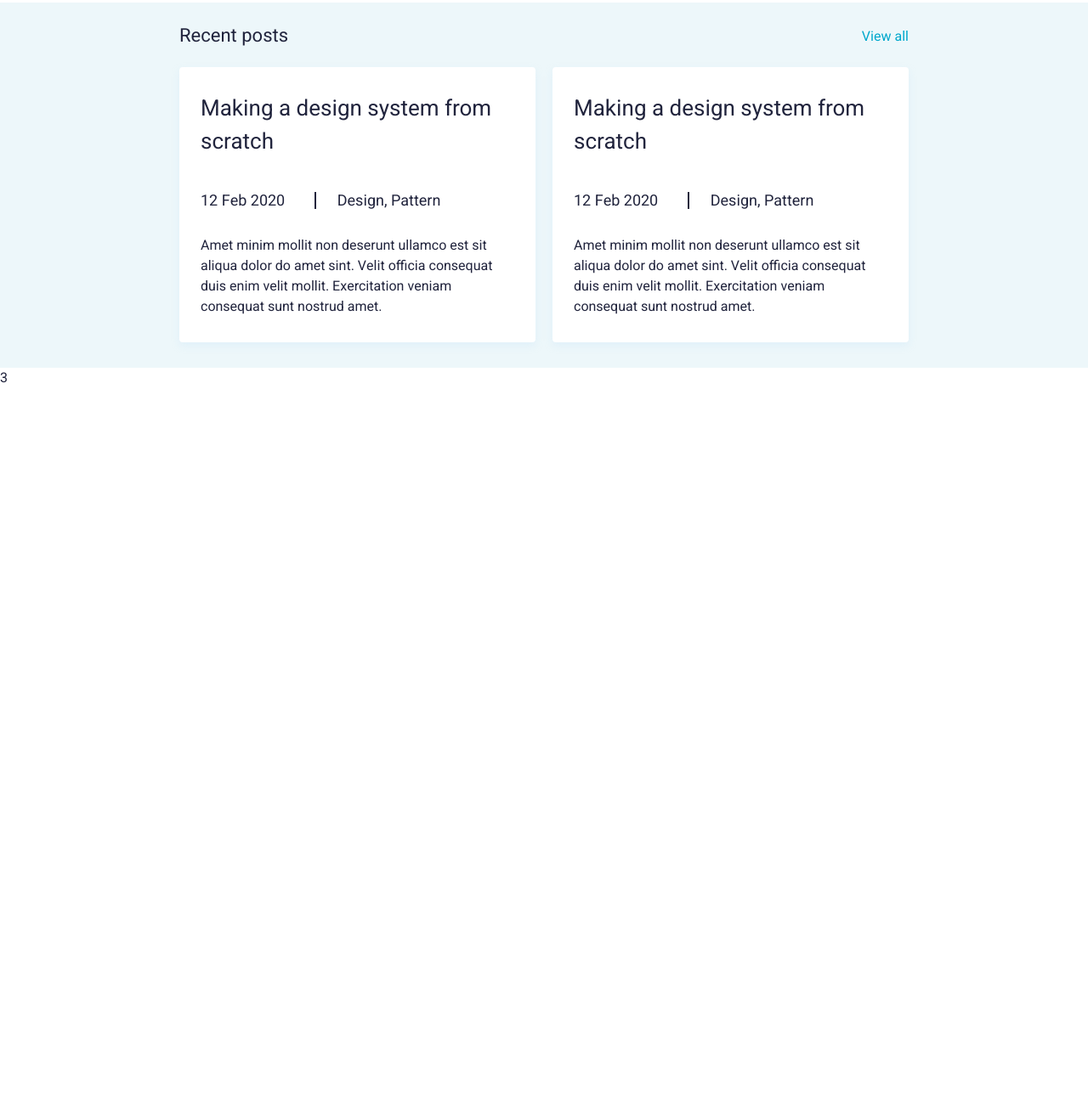
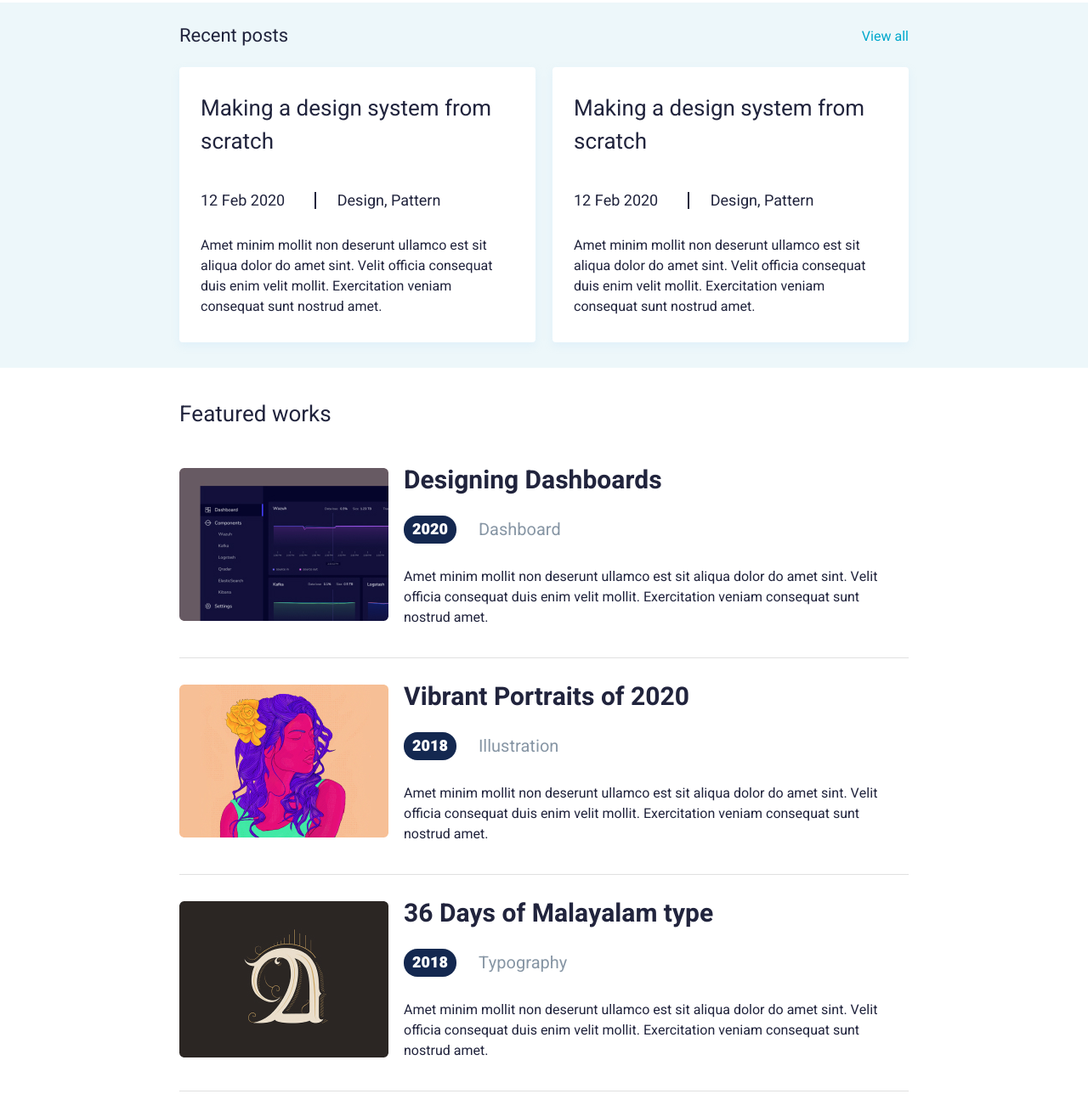
Before and after one commit to SlavaGvsh/john, a plain HTML site: page index.html in a window 1280 px wide. Shown: the part 614-1902 px from the top of the page at 85% size. Before the commit the page ends 1071 px from the top, so only its background shows below. Drawn offline with Linux system fonts and the light colour scheme.

Commit message:
section featured-works

```diff
--- a/css/style.scss
+++ b/css/style.scss
@@ -162,7 +162,7 @@
     }
   }
 }
-
+ //-------------------------------section post
 
 .post{
   background: var(--bg-color-section);
@@ -228,7 +228,58 @@
       }
     }
   }
+}
+ //-------------------------------section featured-works
+.featured-works{
+  padding: 36px 0 83px;
+  &__title{
+    display: inline-block;
+    font-size: 26px;
+    line-height: 1.5;
+    margin-bottom: 43px;
+  }
+
+}
+.works-item{
+  display: flex;
+  padding-bottom: 15px;
+  border-bottom: 1px solid #E0E0E0;
+  margin-bottom: 31px;
+  &__img{
+    flex: 0 0 246px;
+    margin-right: 18px;
+    border-radius: 6px;
+  }
+  &__body{
+    flex: 1 1 auto;
 
 
+  }
+  &__title{
+    font-weight: 700;
+    font-size: 30px;
+    line-height: 1;
+    margin-bottom: 26px;
+  }
+  &__info{
+    display: flex;
+    align-items: center;
+    margin-bottom: 27px;
+    .year{
+      font-weight: 900;
+      font-size: 18px;
+      line-height: 1.5;
+      color: #FFFFFF;
+      background-color: #142850;
+      padding: 3px 10px;
+      border-radius: 16px;
+      margin-right: 26px;
+    }
+    .categories{
+      font-size: 20px;
+      line-height: 1.5;
+      color: #8695A4;
+    }
 
+  }
 }
--- a/index.html
+++ b/index.html
@@ -53,7 +53,7 @@
                <div class="post__body">
                   <div class="post__header">
                      <div class="post__header-title">Recent posts</div>
-                     <a href="" class="post__header-link">View all</a>
+                     <a href="#" class="post__header-link">View all</a>
                   </div>
                   <div class="post__items">
                      <div class="post__item">
@@ -77,6 +77,57 @@
                </div>
             </div>
          </section>
+         <section class="featured-works">
+            <div class="featured-works__container">
+               <div class="featured-works__title">Featured works</div>
+               <div class="featured-works__items">
+                  <div class="works">
+                     <article class="works-item">
+                        <a href="#" class="works-item__img">
+                           <img src="/img/section featured-works/img-works1.jpg" alt="Works№1">
+                        </a>
+                        <div class="works-item__body">
+                           <h2 class="works-item__title">Designing Dashboards</h2>
+                           <ul class="works-item__info">
+                              <li class="year">2020</li>
+                              <li class="categories">Dashboard</li>
+                           </ul>
+                           <p>Amet minim mollit non deserunt ullamco est sit aliqua dolor do amet sint. Velit officia consequat duis enim velit mollit. Exercitation veniam consequat sunt nostrud amet.</p>
+                        </div>
+                     </article>
+                     <article class="works-item">
+                        <a href="#" class="works-item__img">
+                           <img src="/img/section featured-works/img-works2.jpg" alt="Works№1">
+                        </a>
+                        <div class="works-item__body">
+                           <h2 class="works-item__title">Vibrant Portraits of 2020</h2>
+                           <ul class="works-item__info">
+                              <li class="year">2018</li>
+                              <li class="categories">Illustration</li>
+                           </ul>
+                           <p>Amet minim mollit non deserunt ullamco est sit aliqua dolor do amet sint. Velit officia consequat duis enim velit mollit. Exercitation veniam consequat sunt nostrud amet.</p>
+                        </div>
+                     </article>
+                     <article class="works-item">
+                        <a href="#" class="works-item__img">
+                           <img src="/img/section featured-works/img-works3.jpg" alt="Works№1">
+                        </a>
+                        <div class="works-item__body">
+                           <h2 class="works-item__title">36 Days of Malayalam type</h2>
+                           <ul class="works-item__info">
+                              <li class="year">2018</li>
+                              <li class="categories">Typography</li>
+                           </ul>
+                           <p>Amet minim mollit non deserunt ullamco est sit aliqua dolor do amet sint. Velit officia consequat duis enim velit mollit. Exercitation veniam consequat sunt nostrud amet.</p>
+                        </div>
+                     </article>
+                  </div>
+               </div>
+
+
+            </div>
+         </section>
+
       </main>
       <footer class="footer">3</footer>
 
```
Also changed, not shown: css/style.css, img/section featured-works/img-works1.jpg (added), img/section featured-works/img-works2.jpg (added), img/section featured-works/img-works3.jpg (added), 1 other file.
